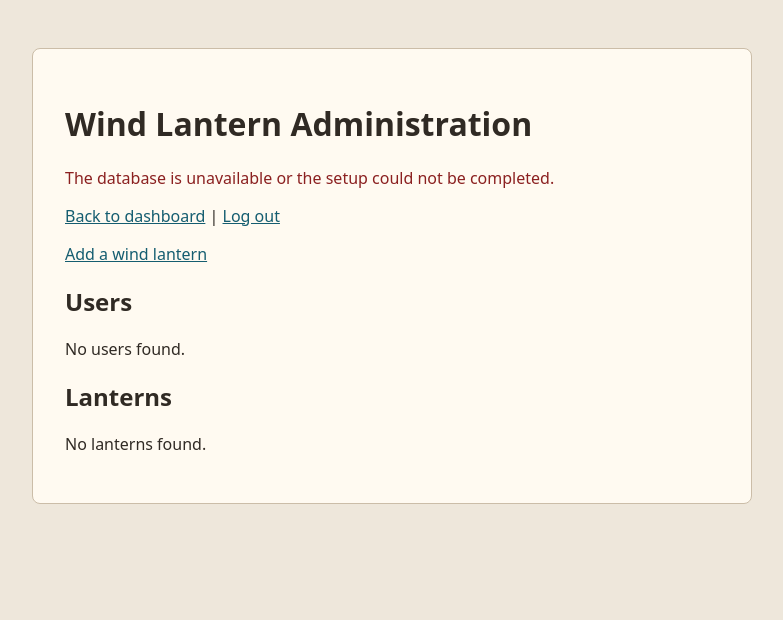
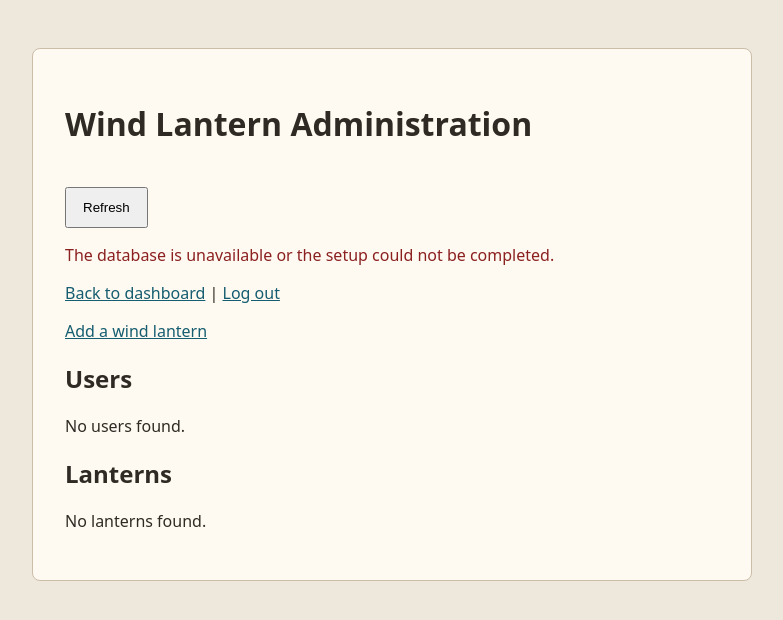
Before and after one commit to faludi/wind-lantern, a PHP site: page /admin.php in a window 1280 px wide. Shown: the top 620 px of the page, without its empty margins (248-1031 px from the left). Run offline with PHP 8.4, Linux system fonts and the light colour scheme.

Commit message:
Add refresh button to Wind Lantern Administration page

```diff
--- a/html/admin.php
+++ b/html/admin.php
@@ -162,6 +162,7 @@ small { color: #645a50; }
 <body>
 <main>
 <h1>Wind Lantern Administration</h1>
+<button type="button" onclick="window.location.replace(window.location.pathname + window.location.search)">Refresh</button>
 <?php foreach ($errors as $error): ?><p class="error"><?= htmlspecialchars($error) ?></p><?php endforeach; ?>
 <?php if ($success): ?><p class="success"><?= htmlspecialchars($success) ?></p><?php endif; ?>
 <?php if (!$hasUsers): ?>
```
